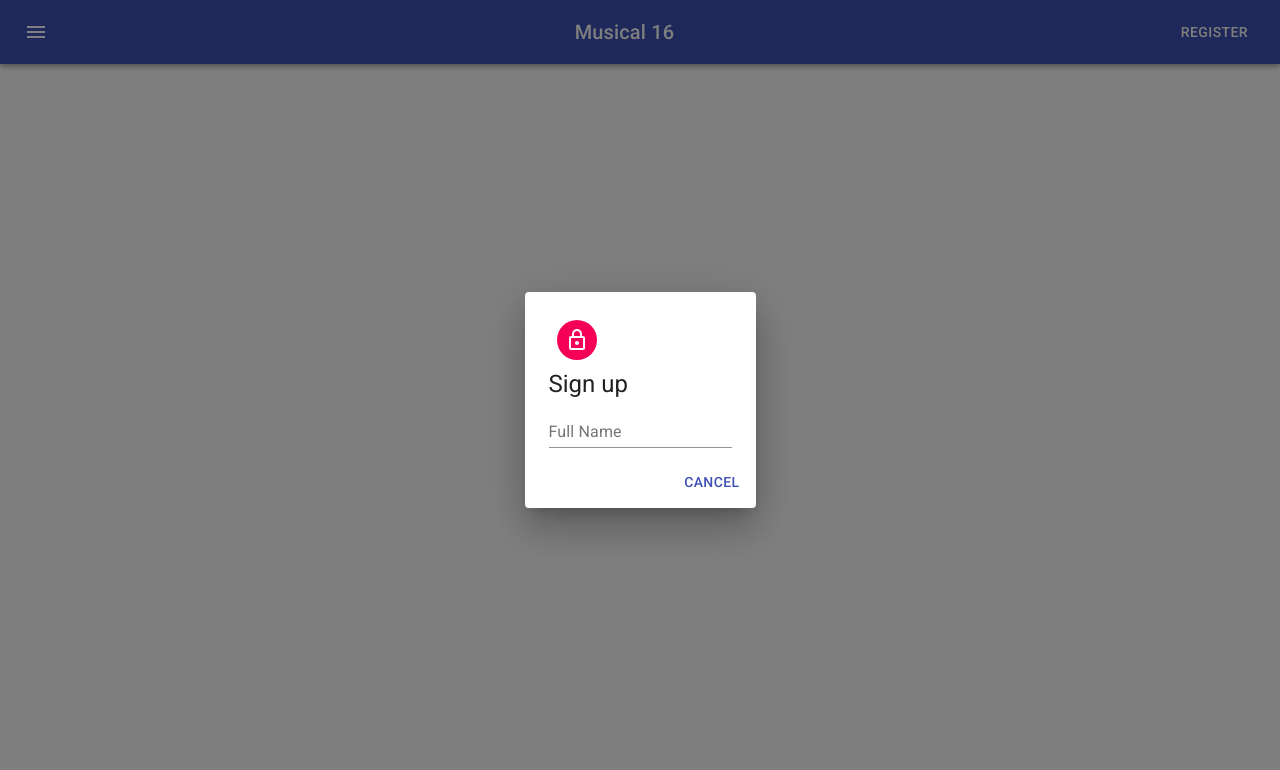
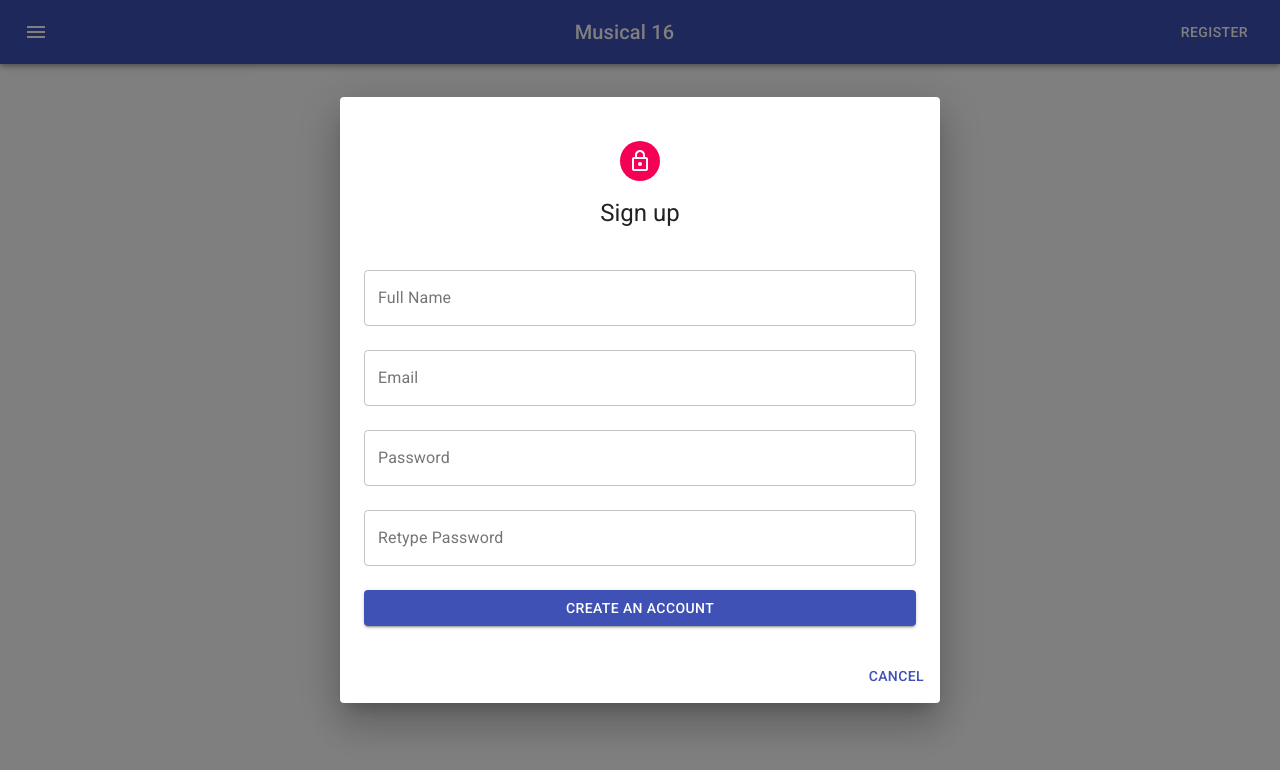
Before and after one commit to vo-vuong/FE_Reactjs, a React (Create React App) app: page / in a window 1280 px wide. Both pictures are taken after a click on the button "REGISTER". Shown: the top 770 px of the page. Built offline with nearby package versions, Linux system fonts and the light colour scheme.

Commit message:
add style for form

```diff
--- a/src/components/Header/index.jsx
+++ b/src/components/Header/index.jsx
@@ -3,7 +3,6 @@ import Button from '@material-ui/core/Button';
 import Dialog from '@material-ui/core/Dialog';
 import DialogActions from '@material-ui/core/DialogActions';
 import DialogContent from '@material-ui/core/DialogContent';
-import DialogTitle from '@material-ui/core/DialogTitle';
 import IconButton from '@material-ui/core/IconButton';
 import { makeStyles } from '@material-ui/core/styles';
 import Toolbar from '@material-ui/core/Toolbar';
--- a/src/components/form-controls/InputField/index.jsx
+++ b/src/components/form-controls/InputField/index.jsx
@@ -22,6 +22,8 @@ function InputField(props) {
       control={form.control} // cai ni chac chan phai co
       as={TextField}
       //
+      margin="normal"
+      variant="outlined"
       fullWidth
       label={label}
       disabled={disabled}
--- a/src/features/Auth/components/RegisterForm/index.jsx
+++ b/src/features/Auth/components/RegisterForm/index.jsx
@@ -1,4 +1,4 @@
-import { Avatar, makeStyles, Typography } from '@material-ui/core';
+import { Avatar, Button, makeStyles, Typography } from '@material-ui/core';
 import { LockOutlined } from '@material-ui/icons';
 import React from 'react';
 import PropTypes from 'prop-types';
@@ -12,9 +12,22 @@ RegisterForm.propTypes = {
 };
 
 const useStyles = makeStyles((theme) => ({
+  // return ra object nen co dau ngoac o ngoai
+  root: {
+    paddingTop: theme.spacing(3),
+  },
   avatar: {
     margin: theme.spacing(1),
-    backgroundColor: theme.palette.secondary.main,
+    backgroundColor: theme.palette.secondary.main, //theme.palette lay bang mau trong theme material
+    margin: '0 auto',
+  },
+  title: {
+    margin: theme.spacing(2, 0, 3, 0),
+    textAlign: 'center',
+  },
+
+  submit: {
+    margin: theme.spacing(2, 0, 2, 0),
   },
 }));
 
@@ -24,11 +37,12 @@ function RegisterForm(props) {
   const schema = yup
     .object({
       fullName: yup.string().required('Nhap fullname').min(3, 'fullName is too short'),
-      // email: yup.string().required('Nhap email'),
-      // password: yup.string().required('Nhap password'),
-      // retypePassword: yup.string().required('Nhap retype password'),
+      email: yup.string().required('Nhap email'),
+      password: yup.string().required('Nhap password'),
+      retypePassword: yup.string().required('Nhap retype password'),
     })
     .required();
+
   const form = useForm({
     defaultValues: {
       fullName: '',
@@ -49,20 +63,24 @@ function RegisterForm(props) {
   };
 
   return (
-    <div>
+    <div className={classes.root}>
       <Avatar className={classes.avatar}>
         <LockOutlined />
       </Avatar>
 
-      <Typography component="h1" variant="h5">
+      <Typography className={classes.title} component="h1" variant="h5">
         Sign up
       </Typography>
 
       <form onSubmit={form.handleSubmit(handleSubmit)}>
         <InputField name="fullName" label="Full Name" form={form} />
-        {/* <InputField name="email" label="Email" form={form} />
+        <InputField name="email" label="Email" form={form} />
         <InputField name="password" label="Password" form={form} />
-        <InputField name="retypePassword" label="Retype Password" form={form} /> */}
+        <InputField name="retypePassword" label="Retype Password" form={form} />
+
+        <Button fullWidth className={classes.submit} variant="contained" color="primary">
+          Create an account
+        </Button>
       </form>
     </div>
   );
```
